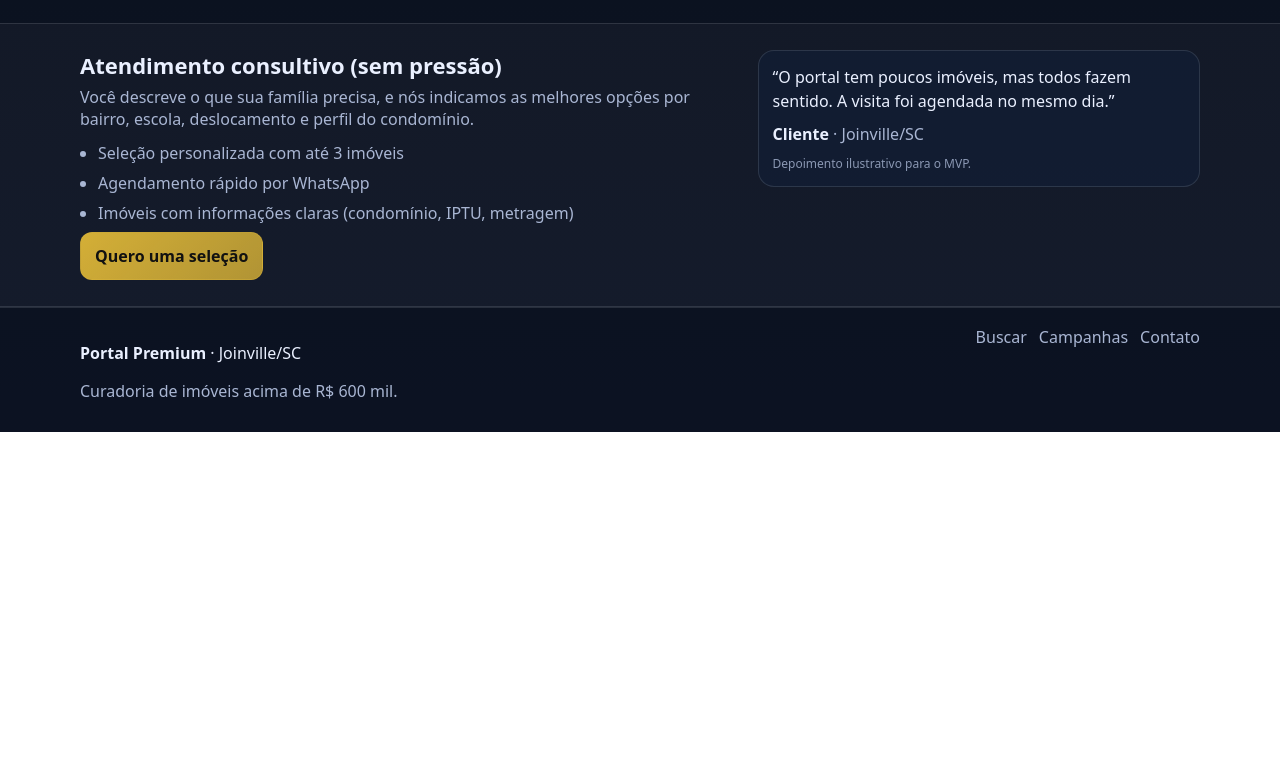
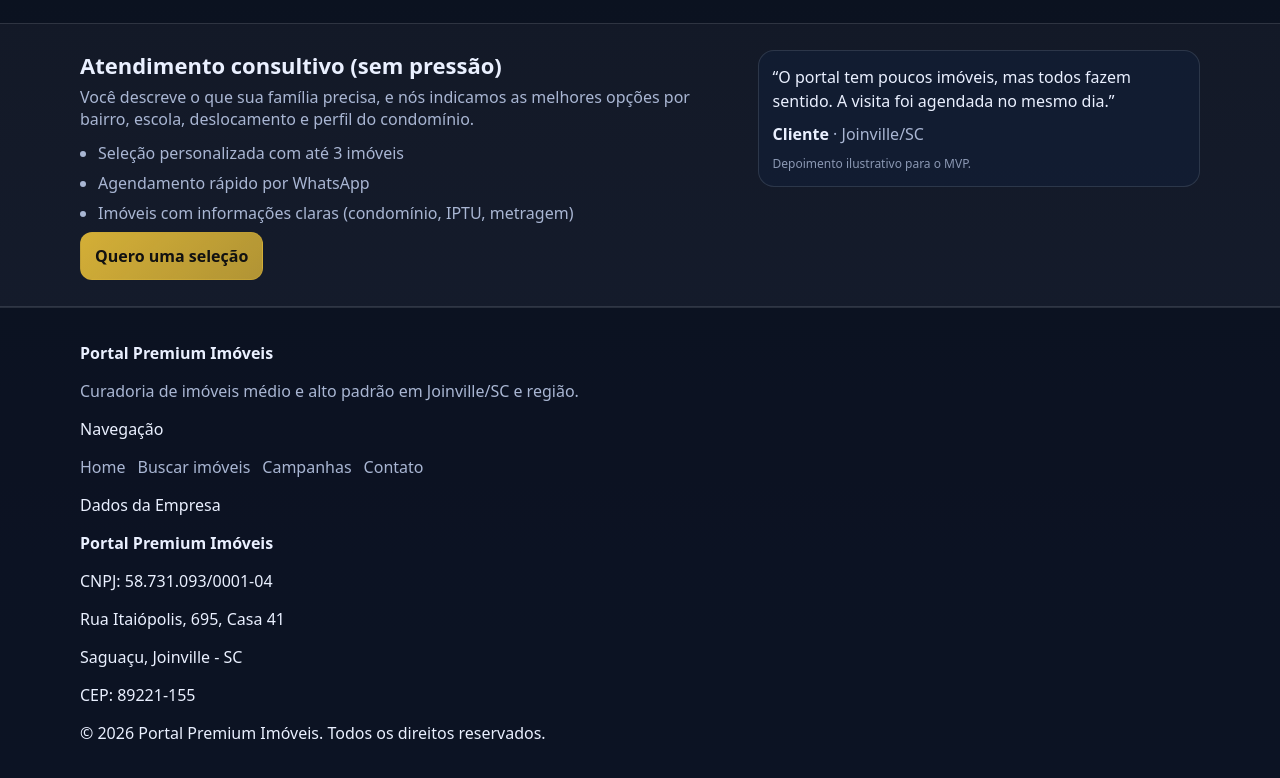
Before and after one commit to arcalabsdigital-stack/portalimoveis, a plain HTML site: page index.html in a window 1280 px wide. Shown: the part 801-1579 px from the top of the page. Before the commit the page ends 1233 px from the top, so only its background shows below. Drawn offline with Linux system fonts and the light colour scheme.

Commit message:
Update index.html

```diff
--- a/index.html
+++ b/index.html
@@ -147,20 +147,36 @@
   </main>
 
   <footer class="site-footer">
-    <div class="container footer-grid">
-      <div>
-        <p class="footer-brand"><strong>Portal Premium</strong> · Joinville/SC</p>
-        <p class="footer-muted">Curadoria de imóveis acima de R$ 600 mil.</p>
-      </div>
-      <div class="footer-links">
-        <a href="search.html">Buscar</a>
-        <a href="landing.html?campanha=condominio">Campanhas</a>
+  <div class="container footer-grid-complete">
+    <!-- Coluna 1: Marca -->
+    <div class="footer-brand-col">
+      <p class="footer-brand"><strong>Portal Premium Imóveis</strong></p>
+      <p class="footer-muted">Curadoria de imóveis médio e alto padrão em Joinville/SC e região.</p>
+    </div>
+
+    <!-- Coluna 2: Navegação -->
+    <div class="footer-nav-col">
+      <p class="footer-title">Navegação</p>
+      <nav class="footer-links">
+        <a href="index.html">Home</a>
+        <a href="search.html">Buscar imóveis</a>
+        <a href="landing.html">Campanhas</a>
         <a href="contact.html">Contato</a>
-      </div>
+      </nav>
     </div>
-  </footer>
 
-  <script src="data/properties.js"></script>
-  <script src="scripts.js"></script>
-</body>
-</html>
+    <!-- Coluna 3: Dados da empresa -->
+    <div class="footer-company-col">
+      <p class="footer-title">Dados da Empresa</p>
+      <p class="footer-data"><strong>Portal Premium Imóveis</strong></p>
+      <p class="footer-data">CNPJ: 58.731.093/0001-04</p>
+      <p class="footer-data">Rua Itaiópolis, 695, Casa 41</p>
+      <p class="footer-data">Saguaçu, Joinville - SC</p>
+      <p class="footer-data">CEP: 89221-155</p>
+    </div>
+  </div>
+
+  <div class="container footer-bottom">
+    <p class="footer-copyright">© 2026 Portal Premium Imóveis. Todos os direitos reservados.</p>
+  </div>
+</footer>
```
